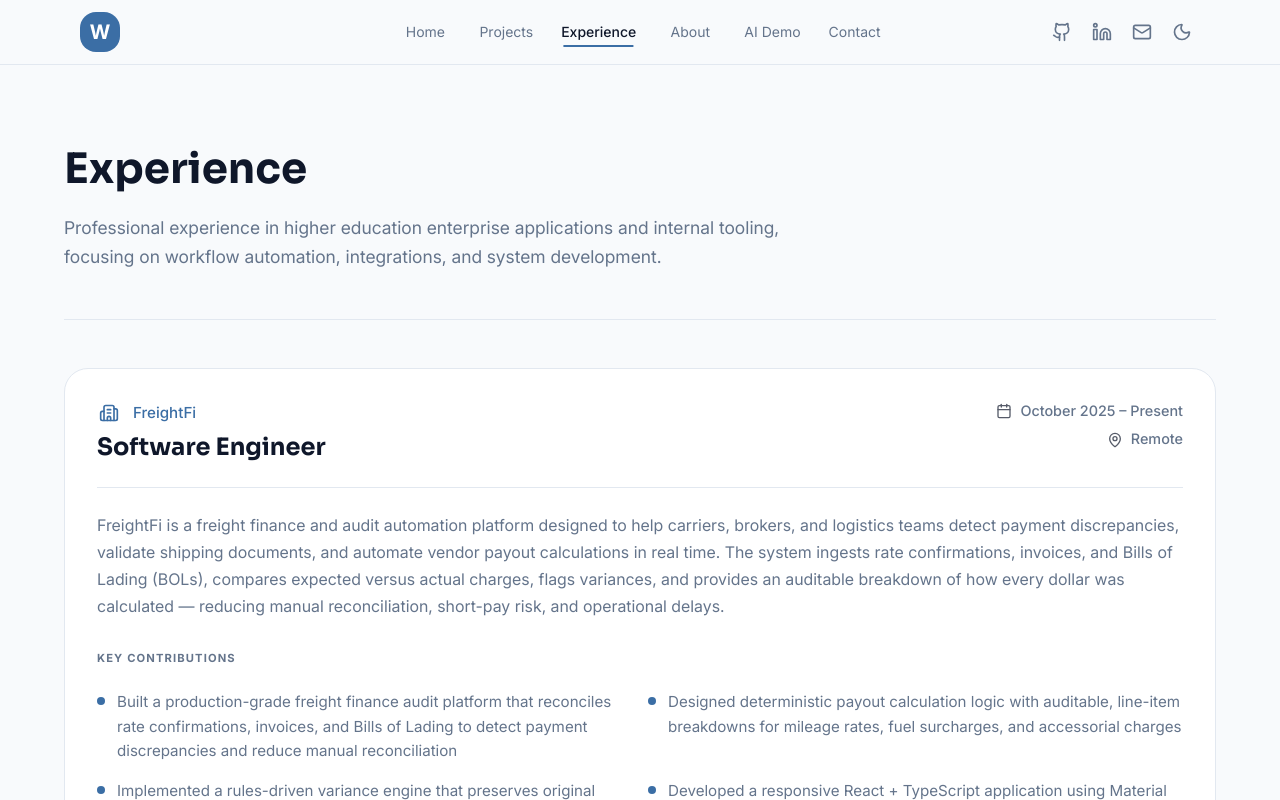
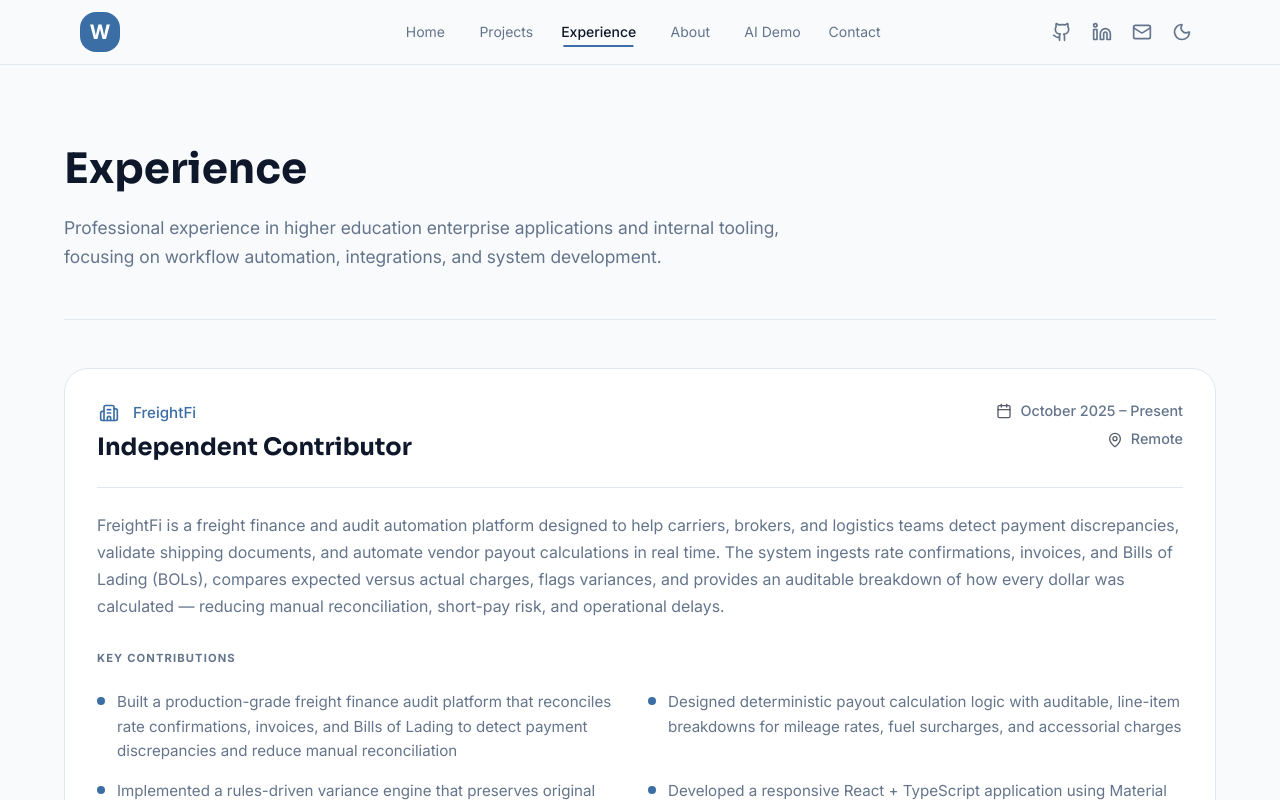
Before and after one commit to troyrhodes02/rhodeshub, a Next.js app in the folder apps/portfolio/: page /pages/experience in a window 1280 px wide. Shown: the top 800 px of the page. Built offline with nearby package versions, Linux system fonts and the light colour scheme.

Commit message:
Update to FreightFi role (#16)

```diff
--- a/apps/portfolio/src/app/pages/experience/page.tsx
+++ b/apps/portfolio/src/app/pages/experience/page.tsx
@@ -8,7 +8,7 @@
   {
     id: "freightfi",
     company: "FreightFi",
-    title: "Software Engineer",
+    title: "Independent Contributor",
     location: "Remote",
     startDate: "October 2025",
     endDate: "Present",
```
